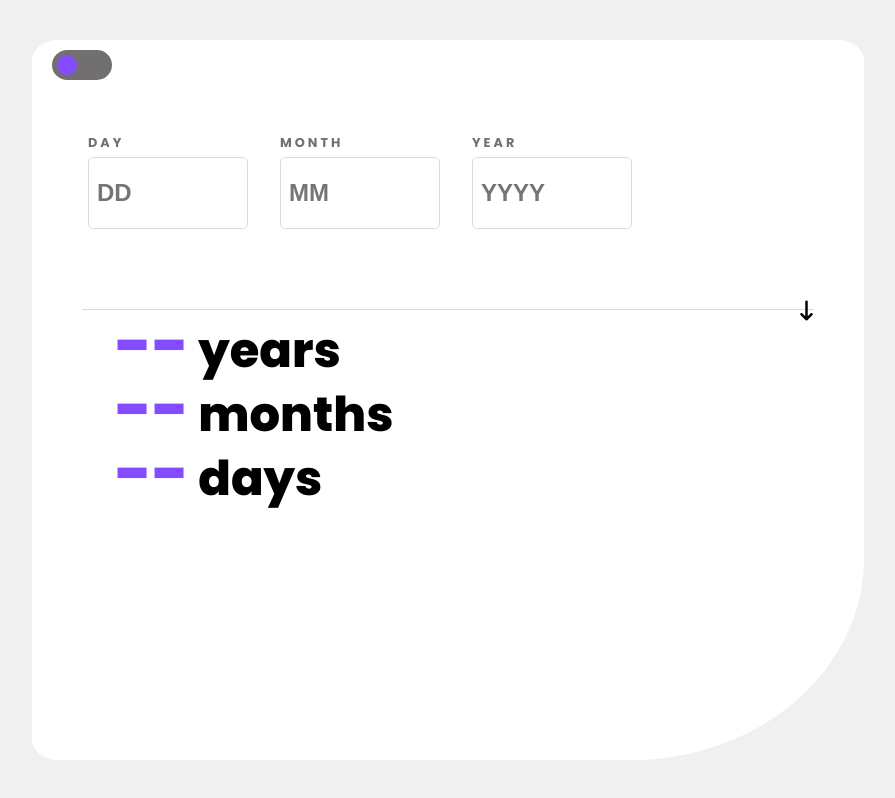
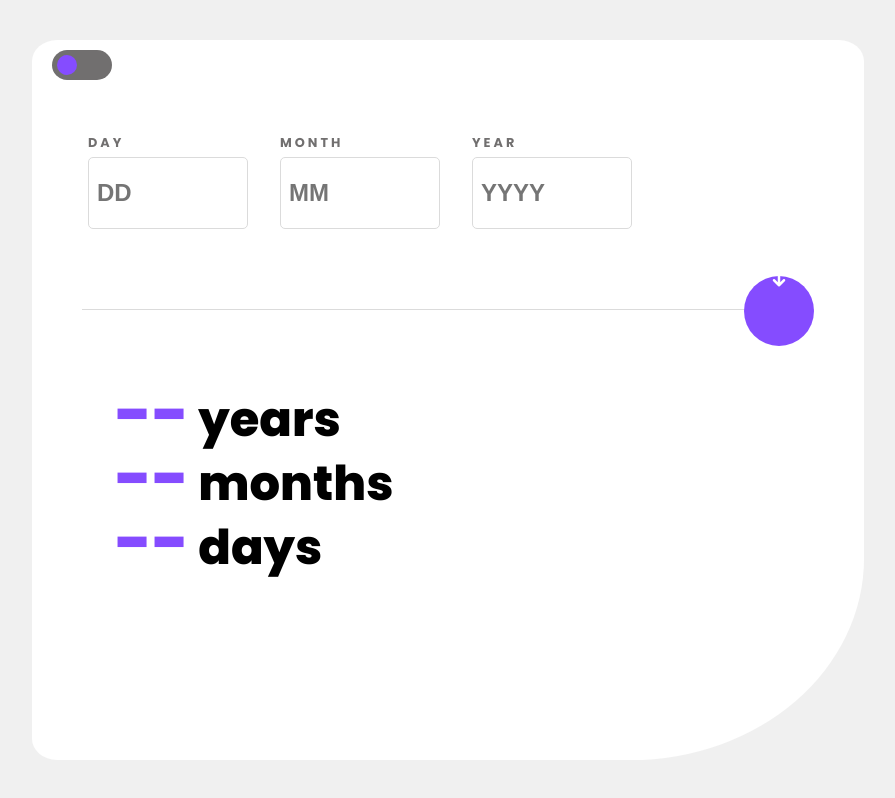
Before and after one commit to Vengxdor/Age-calculator-v1, a plain HTML site: page index.html in a window 1280 px wide. Shown: the whole page, without its empty margins (192-1087 px from the left). Drawn offline with Linux system fonts and the light colour scheme; a web font is replaced by a local one.

Commit message:
Update index.html

```diff
--- a/index.html
+++ b/index.html
@@ -42,7 +42,7 @@
         </header>
         <main>
             <div class="img-container">
-              <i class="fa-solid fa-arrow-down-long fa-lg"></i>
+              <i class="fa-solid fa-arrow-down-long fa-lg icon"></i>
             </div>
           <p class="results"><span>--</span> years</p>
           <p class="results"><span>--</span> months</p>
```
